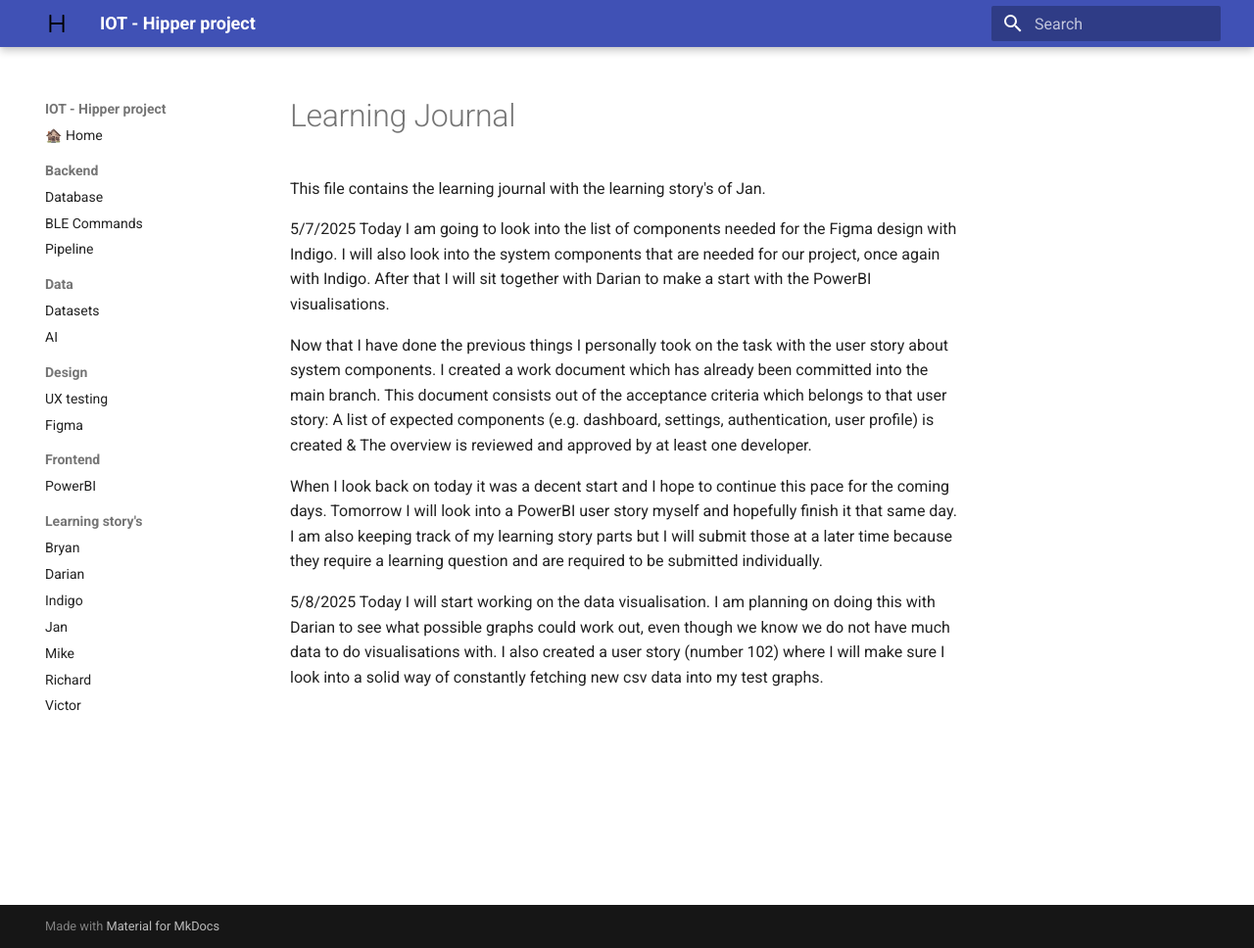
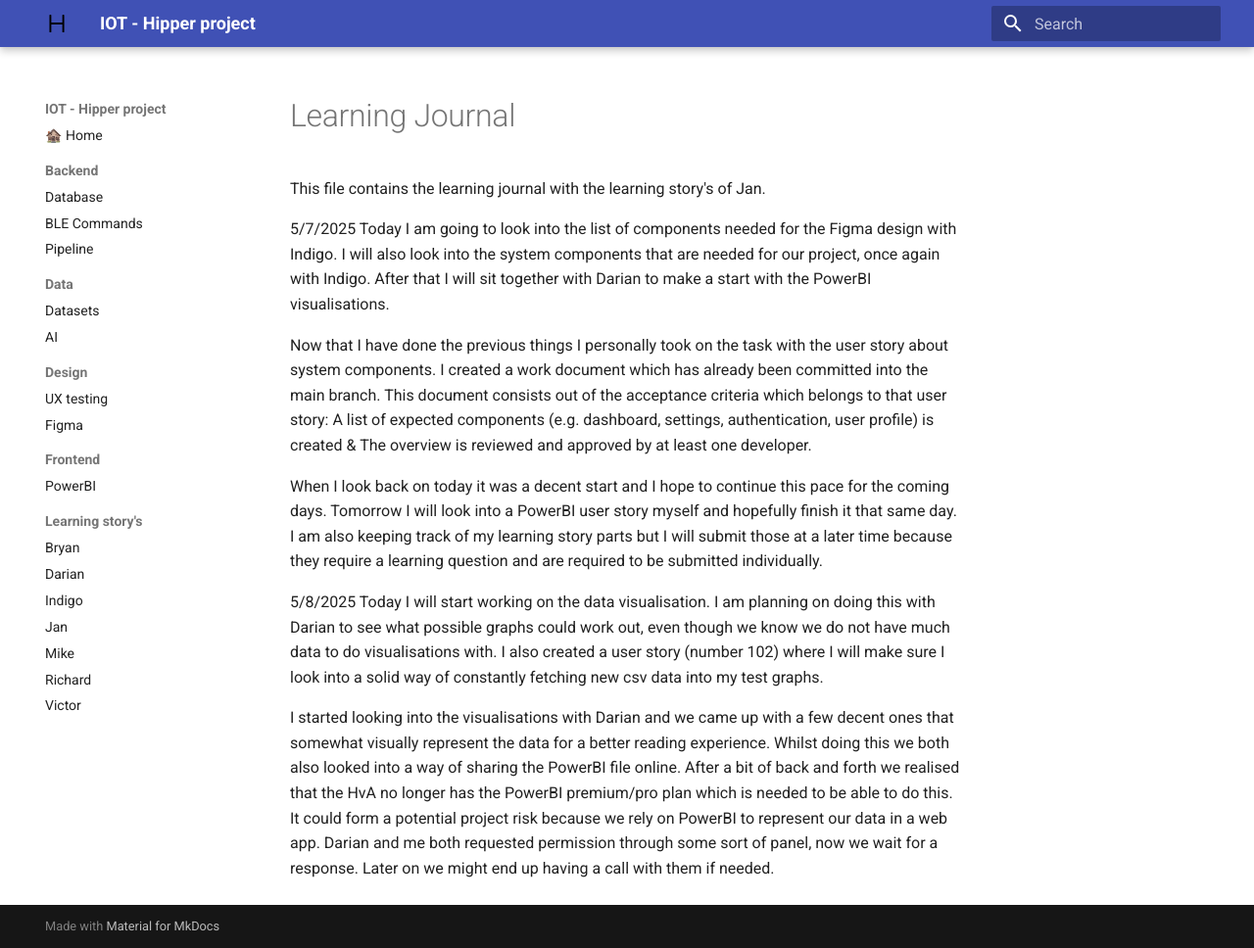
Before and after one commit to Vic-Warden/Digital-Life-Hipper-Monitoring, an MkDocs documentation site: the page built from docs/learning/journalJan.md, in a window 1280 px wide and 968 px high. Shown: the whole window at 98% size. Built offline with MkDocs 1.6.1 and Material for MkDocs 9.7.7, drawn with Linux system fonts in a browser that asks for light colours.

Commit message:
second journal 5/8/2025

```diff
--- a/docs/learning/journalJan.md
+++ b/docs/learning/journalJan.md
@@ -11,3 +11,5 @@ When I look back on today it was a decent start and I hope to continue this pace
 
 5/8/2025
 Today I will start working on the data visualisation. I am planning on doing this with Darian to see what possible graphs could work out, even though we know we do not have much data to do visualisations with. I also created a user story (number 102) where I will make sure I look into a solid way of constantly fetching new csv data into my test graphs.
+
+I started looking into the visualisations with Darian and we came up with a few decent ones that somewhat visually represent the data for a better reading experience. Whilst doing this we both also looked into a way of sharing the PowerBI file online. After a bit of back and forth we realised that the HvA no longer has the PowerBI premium/pro plan which is needed to be able to do this. It could form a potential project risk because we rely on PowerBI to represent our data in a web app. Darian and me both requested permission through some sort of panel, now we wait for a response. Later on we might end up having a call with them if needed.
```
